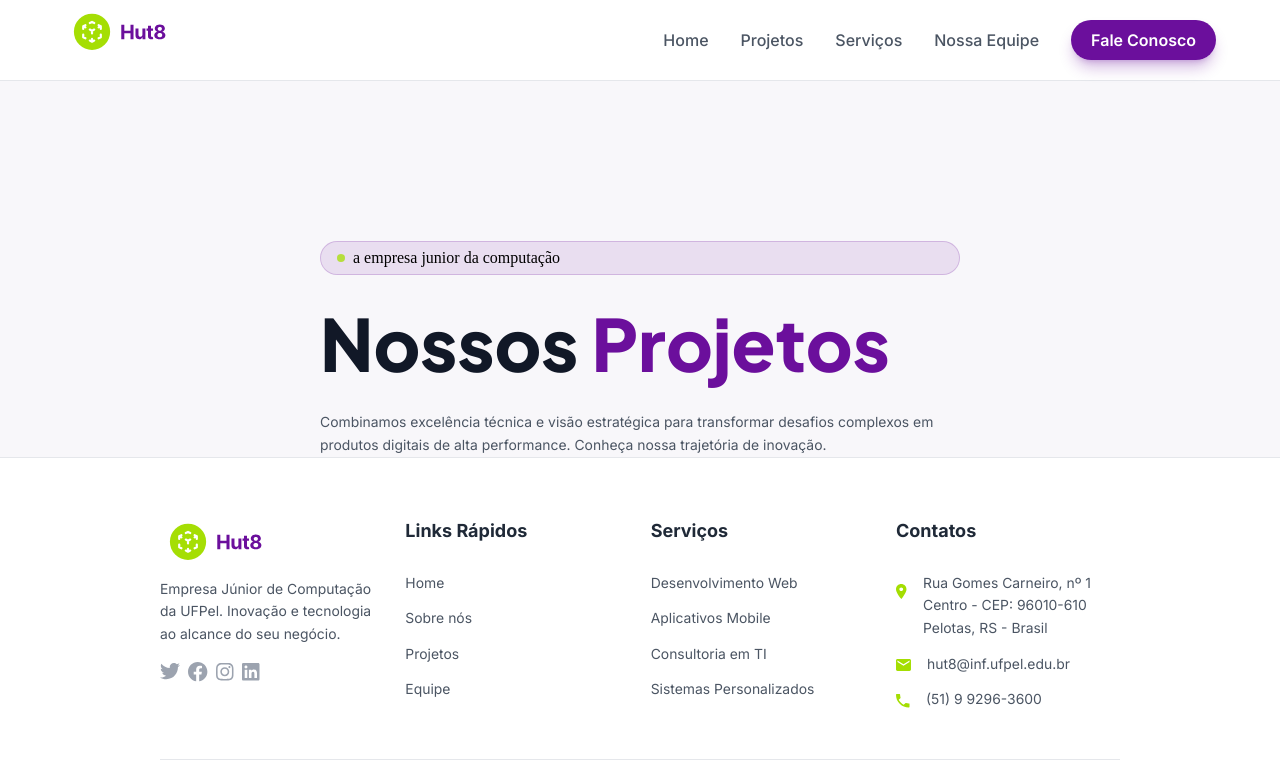
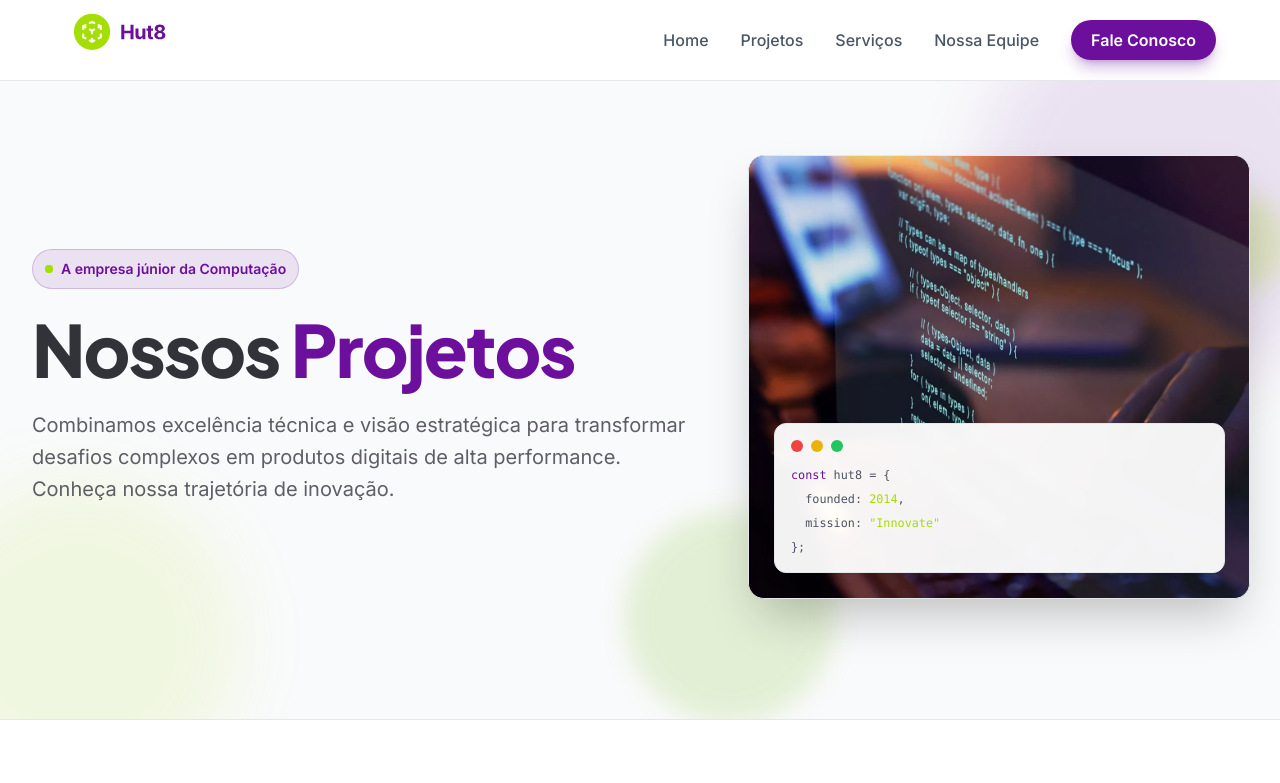
Before and after one commit to joaoMarceloBitar/Hut8, a React (Vite) app: page /projetos in a window 1280 px wide. Shown: the top 783 px of the page. Built offline with nearby package versions, Linux system fonts and the light colour scheme.

Commit message:
feat: herosection concluida

```diff
--- a/src/paginas/Projetos/sections/HeroSection/HeroSection.jsx
+++ b/src/paginas/Projetos/sections/HeroSection/HeroSection.jsx
@@ -1,27 +1,65 @@
 import styles from "./HeroSection.module.css"
+
 function HeroSection() {
     return (
+        <section className={styles.hero}>
+            <div className={styles.backgroundBlurPurple}></div>
+            <div className={styles.backgroundBlurGreen}></div>
 
             <div className={styles.container}>
                 <div className={styles.content}>
-                <div className={styles.overlayborder}>
+                    <div className={styles.overlayBorder}>
+                        <div className={styles.dotContainer}>
+                            <span className={styles.dotBackground}></span>
                             <span className={styles.dot}></span>
-                    <span>a empresa junior da computação</span>
                         </div>
-                <div className={styles.tittle}>
-                    <h1>Nossos <span>Projetos</span></h1>
+                        <span className={styles.badgeText}>A empresa júnior da Computação</span>
                     </div>
-                <div className={styles.text}>
-                    <p>Combinamos excelência técnica e visão estratégica para transformar
+
+                    <h1 className={styles.title}>
+                        Nossos <span>Projetos</span>
+                    </h1>
+
+                    <p className={styles.description}>
+                        Combinamos excelência técnica e visão estratégica para transformar
                         desafios complexos em produtos digitais de alta performance.
-                        Conheça nossa trajetória de inovação.</p>
+                        Conheça nossa trajetória de inovação.
+                    </p>
+                </div>
+
+                <div className={styles.visual}>
+                    <div className={styles.blobTop}></div>
+                    <div className={styles.blobBottom}></div>
+
+                    <div className={styles.imageWrapper}>
+                        <img src="/image.png" alt="Mockup de tecnologia" className={styles.mainImage} />
+
+                        <div className={styles.floatingCode}>
+                            <div className={styles.codeControls}>
+                                <span className={`${styles.control} ${styles.red}`}></span>
+                                <span className={`${styles.control} ${styles.yellow}`}></span>
+                                <span className={`${styles.control} ${styles.green}`}></span>
+                            </div>
+                            <div className={styles.codeBlock}>
+                                <div className={styles.codeLine}>
+                                    <span className={styles.purpleText}>const</span> hut8 = {"{"}
+                                </div>
+                                <div className={styles.codeLine}>
+                                    &nbsp;&nbsp;founded: <span className={styles.greenText}>2014</span>,
+                                </div>
+                                <div className={styles.codeLine}>
+                                    &nbsp;&nbsp;mission: <span className={styles.greenText}>"Innovate"</span>
+                                </div>
+                                <div className={styles.codeLine}>
+                                    {"}"};
                                 </div>
                             </div>
-            <div className={styles.image}>
-                <img src="" alt="" />
                         </div>
                     </div>
-
+                </div>
+            </div>
+        </section>
     )
 }
+
 export default HeroSection
--- a/src/paginas/Projetos/sections/HeroSection/HeroSection.module.css
+++ b/src/paginas/Projetos/sections/HeroSection/HeroSection.module.css
@@ -1,54 +1,294 @@
-.container {
+.hero {
+    position: relative;
+    padding: 74px 0 120px;
+    background-color: #F9FAFB;
+    overflow: hidden;
     display: flex;
-    justify-content: space-between;
-    align-items: center;
-    padding-top: 10rem;
-    padding-left: 20rem;
-    padding-right: 20rem;
-    background-color: #F8F7FA;
+    justify-content: center;
 }
 
-.content {
+.container {
+    width: 100%;
+    max-width: 1370px;
+    padding: 0 2rem;
     display: flex;
-    flex-direction: column;
-    gap: 2rem;
+    align-items: center;
+    justify-content: space-between;
+    gap: 48px;
+    position: relative;
+    z-index: 10;
+}
+
+/* Blurs de fundo da seção (Overlay+Blur do Figma) */
+.backgroundBlurPurple {
+    position: absolute;
+    width: 384px;
+    height: 384px;
+    right: -80px;
+    top: -80px;
+    background: rgba(107, 15, 156, 0.1);
+    filter: blur(32px);
+    border-radius: 9999px;
+    z-index: 0;
+}
+
+.backgroundBlurGreen {
+    position: absolute;
+    width: 320px;
+    height: 320px;
+    left: -80px;
+    bottom: -80px;
+    background: rgba(164, 222, 2, 0.1);
+    filter: blur(32px);
+    border-radius: 9999px;
+    z-index: 0;
+}
+
+/* Badge (Overlay+Border) */
+.overlayBorder {
+    display: flex;
+    flex-direction: row;
+    align-items: center;
+    padding: 4px 12px;
+    gap: 8px;
+    width: fit-content;
+    height: 30px;
+    background: rgba(107, 15, 156, 0.1);
+    border: 1px solid rgba(107, 15, 156, 0.2);
+    border-radius: 9999px;
+    margin-bottom: 24px;
+}
+
+.dotContainer {
+    position: relative;
+    width: 8px;
+    height: 8px;
+}
+
+.dotBackground {
+    position: absolute;
+    width: 8px;
+    height: 8px;
+    background: #A4DE02;
+    opacity: 0.75;
+    border-radius: 9999px;
+    z-index: 0;
 }
 
 .dot {
-    width: 0.5rem;
-    height: 0.5rem;
+    position: absolute;
+    width: 8px;
+    height: 8px;
+    background: #A4DE02;
     border-radius: 9999px;
-    background-color: rgba(164, 222, 2, 0.75);
+    z-index: 1;
 }
 
-.overlayborder {
-    display: flex;
-    align-items: center;
-    gap: 0.5rem;
-    background-color: rgba(107, 15, 156, 0.1);
-    border: 1px solid rgba(107, 15, 156, 0.2);
-    border-radius: 9999px;
-    padding: 0.5rem 1rem;
-}
-
-.tittle h1 {
-    font-family: 'Plus Jakarta Sans', sans-serif;
-    font-size: 4.5rem;
-    font-weight: 800;
-    color: #111827;
-    line-height: 1;
-    margin: 0;
-}
-
-.tittle span {
+.badgeText {
+    font-family: 'Inter', sans-serif;
+    font-weight: 600;
+    font-size: 14px;
+    line-height: 20px;
     color: #6B0F9C;
 }
 
-.text {
+/* Texto Principal */
+.content {
+    flex: 1;
+    max-width: 660px;
+}
+
+.title {
+    font-family: 'Plus Jakarta Sans', sans-serif;
+    font-weight: 800;
+    font-size: 72px;
+    line-height: 72px;
+    letter-spacing: -1.8px;
+    color: #323239;
+    margin-bottom: 24px;
+}
+
+.title span {
+    color: #6B0F9C;
+}
+
+.description {
     font-family: 'Inter', sans-serif;
-    font-size: 1.25rem;
     font-weight: 400;
+    font-size: 20px;
+    line-height: 32px;
+    color: #5F5E67;
+    max-width: 672px;
+}
+
+/* Lado Visual (Laptop) */
+.visual {
+    position: relative;
+    width: 660px;
+    min-width: 660px;
+    height: 584px;
+}
+
+/* Blobs atrás do laptop (Background+Blur do Figma) */
+.blobTop {
+    position: absolute;
+    width: 96px;
+    height: 96px;
+    right: -40px;
+    top: 40px;
+    background: #A4DE02;
+    opacity: 0.2;
+    filter: blur(12px);
+    border-radius: 9999px;
+    z-index: 0;
+}
+
+.blobBottom {
+    position: absolute;
+    width: 212px;
+    height: 212px;
+    left: -124px;
+    bottom: -124px;
+    background: #8CC540;
+    opacity: 0.2;
+    filter: blur(12px);
+    border-radius: 9999px;
+    z-index: 1;
+}
+
+/* Background+Border+Shadow (o container da imagem) */
+.imageWrapper {
+    position: relative;
+    width: 660px;
+    height: 584px;
+    background: #1F2937;
+    border: 1px solid #E5E7EB;
+    box-shadow: 0px 25px 50px -12px rgba(0, 0, 0, 0.25);
+    border-radius: 16px;
+    overflow: hidden;
+    z-index: 2;
+}
+
+.mainImage {
+    width: 100%;
+    height: 100%;
+    object-fit: cover;
+}
+
+/* Card de Código (Background+Border+OverlayBlur) */
+.floatingCode {
+    position: absolute;
+    left: 25px;
+    right: 24.5px;
+    bottom: 25px;
+    padding: 16px 16px 17px;
+    gap: 15px;
+    display: flex;
+    flex-direction: column;
+    background: rgba(255, 255, 255, 0.95);
+    border: 1px solid #E5E7EB;
+    backdrop-filter: blur(6px);
+    border-radius: 12px;
+    box-shadow: 0px 10px 15px -3px rgba(0, 0, 0, 0.1), 0px 4px 6px -4px rgba(0, 0, 0, 0.1);
+    z-index: 3;
+}
+
+.codeControls {
+    display: flex;
+    gap: 8px;
+}
+
+.control {
+    width: 12px;
+    height: 12px;
+    border-radius: 9999px;
+}
+
+.red {
+    background: #EF4444;
+}
+
+.yellow {
+    background: #EAB308;
+}
+
+.green {
+    background: #22C55E;
+}
+
+.codeBlock {
+    display: flex;
+    flex-direction: column;
+    gap: 8px;
+}
+
+.codeLine {
+    font-family: 'Menlo', monospace;
+    font-weight: 400;
+    font-size: 11.8px;
+    line-height: 16px;
     color: #4B5563;
-    line-height: 1.5;
-    margin: 0;
 }
+
+.purpleText {
+    color: #6B0F9C;
+}
+
+.greenText {
+    color: #A4DE02;
+}
+
+/* Responsividade */
+@media (max-width: 1280px) {
+    .visual {
+        width: 100%;
+        min-width: unset;
+        max-width: 500px;
+        height: auto;
+    }
+
+    .imageWrapper {
+        width: 100%;
+        height: auto;
+        aspect-ratio: 660 / 584;
+    }
+}
+
+@media (max-width: 1024px) {
+    .container {
+        flex-direction: column;
+        text-align: center;
+        gap: 40px;
+    }
+
+    .content {
+        display: flex;
+        flex-direction: column;
+        align-items: center;
+        max-width: 100%;
+    }
+
+    .title {
+        font-size: 3.5rem;
+        line-height: 1.1;
+    }
+
+    .visual {
+        width: 100%;
+        max-width: 500px;
+    }
+}
+
+@media (max-width: 480px) {
+    .hero {
+        padding: 80px 1.5rem;
+    }
+
+    .title {
+        font-size: 2.5rem;
+    }
+
+    .floatingCode {
+        display: none;
+    }
+}
```
Also changed, not shown: public/image.png (added). Lines whose indentation alone changed are shown as unchanged.
